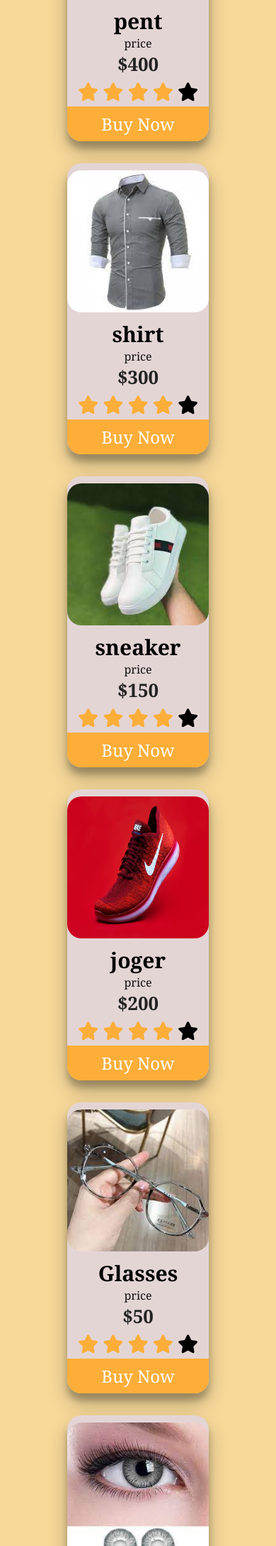
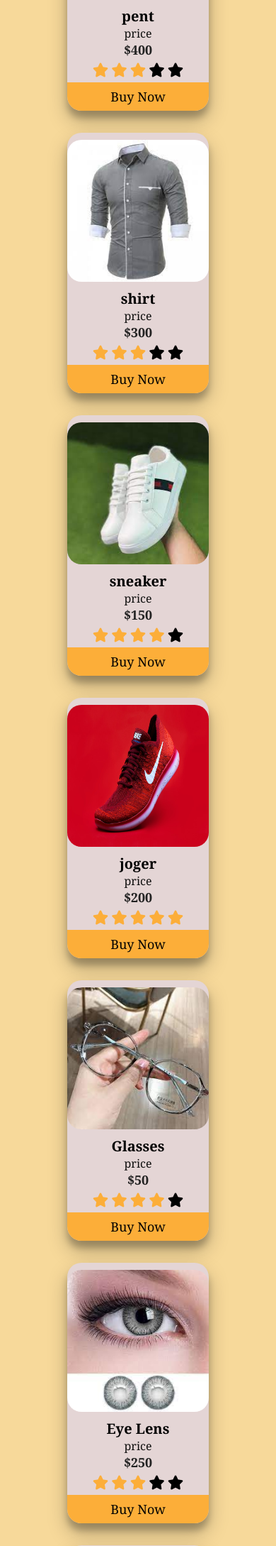
Before and after one commit to Muhammadaliraza879/commerece-website, a PHP site: page /product.html in a window 390 px wide; the page is wider, and only the part inside the window is pictured. Shown: the part 852-3030 px from the top of that part at 71% size. Run offline with PHP 8.4, Linux system fonts and the light colour scheme; some libraries are stand-ins or nearby versions.

Commit message:
fix: styling changes

```diff
--- a/product.html
+++ b/product.html
@@ -57,7 +57,7 @@
                 <li><i class="fa fa-star checked"></i></li>
                 <li><i class="fa fa-star checked"></i></li>
                 <li><i class="fa fa-star checked"></i></li>
-                <li><i class="fa fa-star checked"></i></li>
+                <li><i class="fa fa-star "></i></li>
                 <li><i class="fa fa-star "></i></li>
             </ul>
             <button>Buy Now</button>
@@ -72,7 +72,7 @@
                 <li><i class="fa fa-star checked"></i></li>
                 <li><i class="fa fa-star checked"></i></li>
                 <li><i class="fa fa-star checked"></i></li>
-                <li><i class="fa fa-star checked"></i></li>
+                <li><i class="fa fa-star "></i></li>
                 <li><i class="fa fa-star "></i></li>
             </ul>
             <button>Buy Now</button>
@@ -104,7 +104,7 @@
                 <li><i class="fa fa-star checked"></i></li>
                 <li><i class="fa fa-star checked"></i></li>
                 <li><i class="fa fa-star checked"></i></li>
-                <li><i class="fa fa-star "></i></li>
+                <li><i class="fa fa-star checked"></i></li>
             </ul>
             <button>Buy Now</button>
 
@@ -133,7 +133,7 @@
                 <li><i class="fa fa-star checked"></i></li>
                 <li><i class="fa fa-star checked"></i></li>
                 <li><i class="fa fa-star checked"></i></li>
-                <li><i class="fa fa-star checked"></i></li>
+                <li><i class="fa fa-star "></i></li>
                 <li><i class="fa fa-star "></i></li>
             </ul>
             <button>Buy Now</button>
@@ -162,8 +162,8 @@
             <ul>
                 <li><i class="fa fa-star checked"></i></li>
                 <li><i class="fa fa-star checked"></i></li>
-                <li><i class="fa fa-star checked"></i></li>
-                <li><i class="fa fa-star checked"></i></li>
+                <li><i class="fa fa-star "></i></li>
+                <li><i class="fa fa-star "></i></li>
                 <li><i class="fa fa-star "></i></li>
             </ul>
             <button>Buy Now</button>
@@ -182,7 +182,7 @@
                 <li><i class="fa fa-star checked"></i></li>
                 <li><i class="fa fa-star checked"></i></li>
                 <li><i class="fa fa-star checked"></i></li>
-                <li><i class="fa fa-star "></i></li>
+                <li><i class="fa fa-star checked"></i></li>
             </ul>
             <button class="buy-1">Buy Now</button>
         </div>
@@ -195,7 +195,7 @@
                 <li><i class="fa fa-star checked"></i></li>
                 <li><i class="fa fa-star checked"></i></li>
                 <li><i class="fa fa-star checked"></i></li>
-                <li><i class="fa fa-star checked"></i></li>
+                <li><i class="fa fa-star "></i></li>
                 <li><i class="fa fa-star "></i></li>
             </ul>
             <button class="buy-2">Buy Now</button>
@@ -209,7 +209,7 @@
                 <li><i class="fa fa-star checked"></i></li>
                 <li><i class="fa fa-star checked"></i></li>
                 <li><i class="fa fa-star checked"></i></li>
-                <li><i class="fa fa-star checked"></i></li>
+                <li><i class="fa fa-star "></i></li>
                 <li><i class="fa fa-star "></i></li>
             </ul>
             <button class="buy-3">Buy Now</button>
@@ -242,7 +242,7 @@
                 <li><i class="fa fa-star checked"></i></li>
                 <li><i class="fa fa-star checked"></i></li>
                 <li><i class="fa fa-star checked"></i></li>
-                <li><i class="fa fa-star "></i></li>
+                <li><i class="fa fa-star checked"></i></li>
             </ul>
             <button>Buy Now</button>
         </div>
@@ -300,7 +300,7 @@
                 <li><i class="fa fa-star checked"></i></li>
                 <li><i class="fa fa-star checked"></i></li>
                 <li><i class="fa fa-star checked"></i></li>
-                <li><i class="fa fa-star checked"></i></li>
+                <li><i class="fa fa-star "></i></li>
                 <li><i class="fa fa-star "></i></li>
             </ul>
             <button class="buy-4">Buy Now</button>
--- a/products.css
+++ b/products.css
@@ -13,7 +13,7 @@ h1 {
   width: 100%;
   height: 250px;
   display: flex;
-  color: white;
+  color:black;
   font-size: 60px;
   line-height: 50px;
   text-align: center;
@@ -98,7 +98,7 @@ li {
   border: 0;
   width: 100%;
   padding: 8px;
-  color: white;
+  color:black;
   font-size: 24px;
   cursor: pointer;
   margin-top: 5px;
@@ -113,10 +113,10 @@ li {
 }
 
 @media(max-width:414px){
-  h1{font-size: 30px;
+  h1{font-size: 50px;
   }
   h2{
-    font-size: 30px;
+    font-size: 50px;
     background: #fcae39;
   }
   .gallery .content {
@@ -126,6 +126,27 @@ li {
   text-align: center;
   display: block;
   margin-top: 1pc;
+}
+.content h3{
+  font-size: 20px;
+  text-align: center;
+}
+.content p{
+  font-size: medium;
+  text-align: center;
+}
+.content h6{
+  font-size: large;
+  text-align: center;
+}
+.content button{
+  font-size: 18px;
+  text-align: center;
+
+}
+.content ul li .fa {
+  font-size: 20px;
+  margin: 2px;
 }
 }
 @media(max-width:820px){
```
